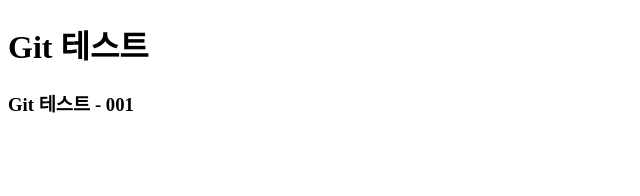
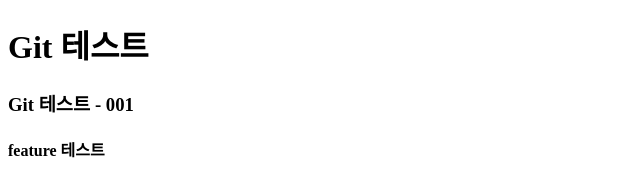
Before and after one commit to hyg1488/Study_Box, a website: page PJ_Test/test.html in a window 1280 px wide. Shown: the whole page, without its empty margins (0-640 px from the left). Drawn offline with Linux system fonts and the light colour scheme.

Commit message:
feature 추가

```diff
--- a/PJ_Test/test.html
+++ b/PJ_Test/test.html
@@ -13,6 +13,7 @@
 
   <div class="gitTest">
     <h3> Git 테스트 - 001 </h3>
+    <h4>feature 테스트</h4>
   </div>
   <script src="test.js"></script>
 </body>
```
